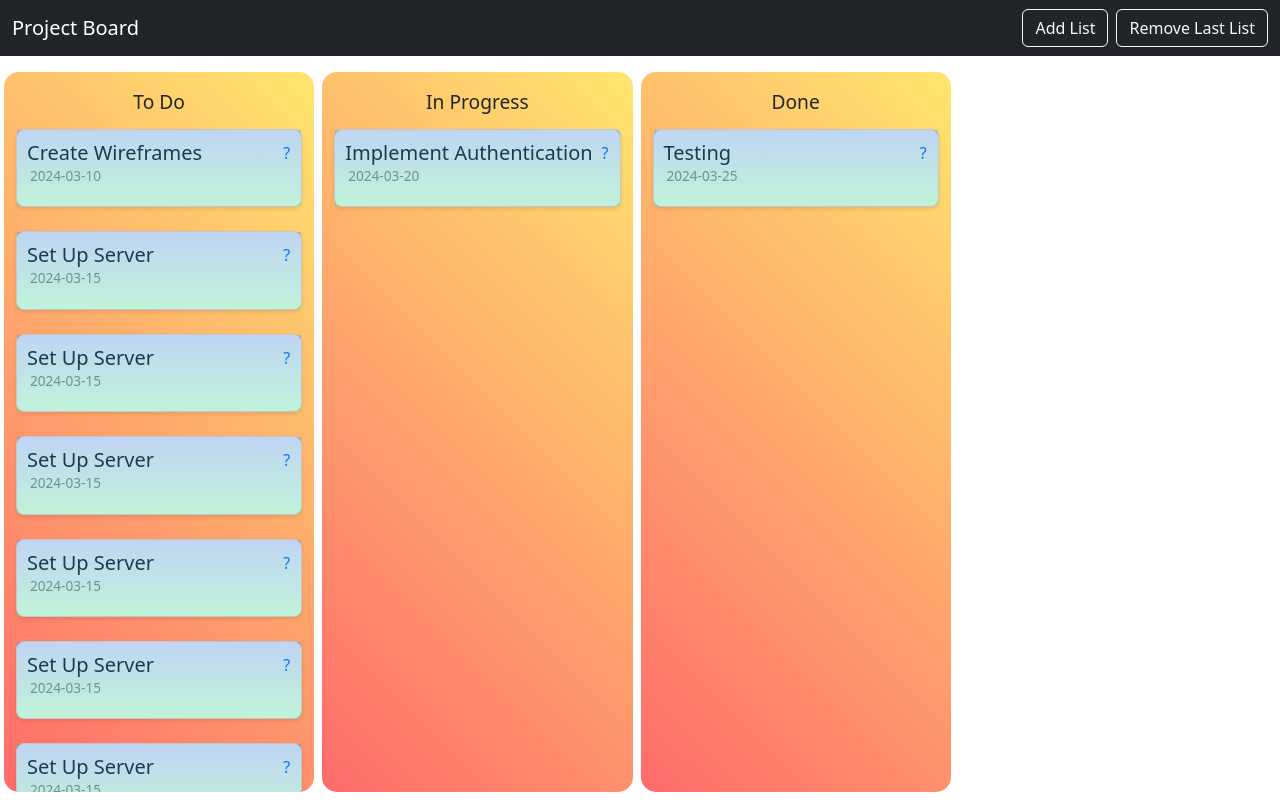
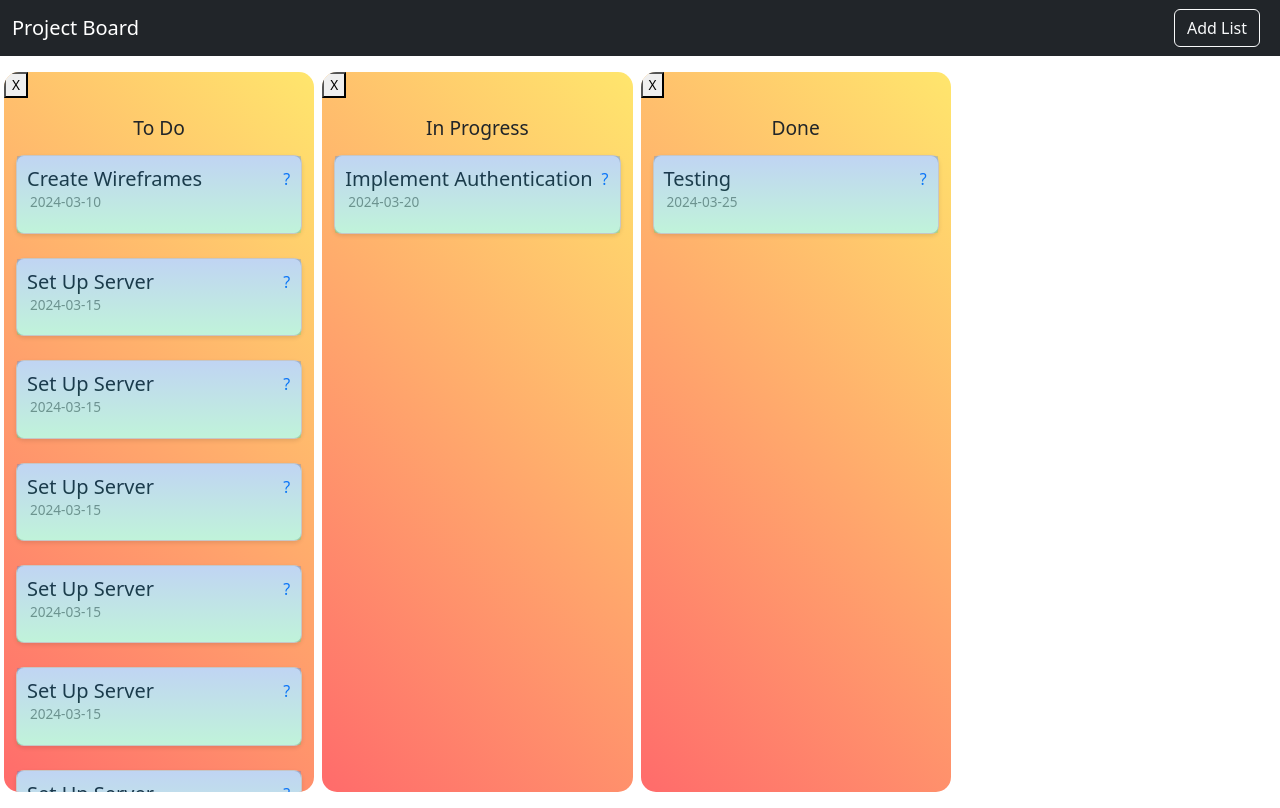
Before and after one commit to SarahCallesDeveloper/BoardTaskMaster, a React (Vite) app in the folder Board_Organizer/: page / in a window 1280 px wide. Built offline with nearby package versions, Linux system fonts and the light colour scheme.

Commit message:
added abutton to delete lists and create new ones, and a confirmation popup message

```diff
--- a/Board_Organizer/src/Components/Board.jsx
+++ b/Board_Organizer/src/Components/Board.jsx
@@ -1,47 +1,85 @@
 import React, { useState } from 'react';
+import { Droppable, DragDropContext } from 'react-beautiful-dnd';
 import { List } from "./list";
-import jsonList from "../listTest.json";
 
 export function Board({ boardData }) {
   const { id, lists: initialLists, name } = boardData;
   const [lists, setLists] = useState(initialLists);
 
-  // Function to add a new list
   const handleAddList = () => {
     const newList = {
-      id: Math.random().toString(36).substr(2, 9), // Generate a random id for the new list
-      name: `List ${lists.length + 1}`, // Example name for the new list
-      cards: [] // Example initial cards for the new list
+      id: Math.random().toString(36).substr(2, 9),
+      name: `List ${lists.length + 1}`,
+      cards: []
     };
     setLists(prevLists => [...prevLists, newList]);
   };
 
-  // Function to remove a list by id
   const handleRemoveList = (id) => {
     setLists(prevLists => prevLists.filter(list => list.id !== id));
   };
 
+  const handleDragEnd = (result) => {
+    const { source, destination } = result;
+    // Check if the drag ended outside the droppable area or if the position hasn't changed
+    if (!destination || (source.droppableId === destination.droppableId && source.index === destination.index)) {
+      return;
+    }
+
+    // Find the source and destination lists
+    const sourceList = lists.find(list => list.id === source.droppableId);
+    const destinationList = lists.find(list => list.id === destination.droppableId);
+
+    // Find the dragged card
+    const draggedCard = sourceList.cards[source.index];
+
+    // Remove the card from the source list
+    const updatedSourceCards = [...sourceList.cards];
+    updatedSourceCards.splice(source.index, 1);
+
+    // Add the card to the destination list
+    const updatedDestinationCards = [...destinationList.cards];
+    updatedDestinationCards.splice(destination.index, 0, draggedCard);
+
+    // Update the lists with the new card positions
+    const updatedLists = lists.map(list => {
+      if (list.id === source.droppableId) {
+        return { ...list, cards: updatedSourceCards };
+      }
+      if (list.id === destination.droppableId) {
+        return { ...list, cards: updatedDestinationCards };
+      }
+      return list;
+    });
+
+    // Update the state with the new lists
+    setLists(updatedLists);
+  };
+
   return (
+    <DragDropContext onDragEnd={handleDragEnd}>
       <div>
         <nav className="navbar navbar-dark bg-dark">
           <div className="container-fluid">
             <span className="navbar-brand">{name}</span>
-          <div className="d-flex">
             <button className="btn btn-outline-light me-2" onClick={handleAddList}>Add List</button>
-            {/* Example button to remove a list, replace with your desired UI */}
-            <button className="btn btn-outline-light" onClick={() => handleRemoveList(lists[lists.length - 1].id)}>Remove Last List</button>
-          </div>
           </div>
         </nav>
         <div className="container-fluid py-3" style={{ overflowX: 'auto', overflowY: 'hidden' }}>
           <div className="board row row-cols-auto flex-nowrap" style={{ marginRight: '-5px' }}>
-          {lists.map(list => (
-            <div className="col-3 px-1" key={list.id} style={{ minWidth: '300px' }}>
-              <List list={list} />
+            {lists.map((list, index) => (
+              <Droppable droppableId={list.id} key={list.id}>
+                {(provided) => (
+                  <div ref={provided.innerRef} {...provided.droppableProps} className="col-3 px-1">
+                    <List list={list} onRemove={() => handleRemoveList(list.id)} />
+                    {provided.placeholder}
                   </div>
+                )}
+              </Droppable>
             ))}
           </div>
         </div>
       </div>
+    </DragDropContext>
   );
 }
--- a/Board_Organizer/src/Components/list.jsx
+++ b/Board_Organizer/src/Components/list.jsx
@@ -4,11 +4,18 @@ import { Card } from './card'; // Assuming you have a Card component
 import '../Styling/CssList.css';
 import "../Styling/CssScrollbar.css"
 
-export function List({ list }) {
+export function List({ list,onRemove }) {
   const { id, name, cards } = list;
   const [updatedCards, setUpdatedCards] = useState(cards);
 
   // Function to handle editing of a card
+
+  const handleRemove = () => {
+    const confirmation = window.confirm("Are you sure you want to remove this list?");
+    if (confirmation) {
+      onRemove(list.id);
+    }
+  };
   const handleEdit = (id, editedTitle, editedDescription, editedDueDate, editedTags, editedAssignedMembers) => {
     // Find the card with the given id
     const updatedCardIndex = updatedCards.findIndex(card => card.id === id);
@@ -45,6 +52,7 @@ export function List({ list }) {
           {(provided, snapshot) => (
             <div ref={provided.innerRef} {...provided.droppableProps}>
               <div className="list" id={id}>
+                 <button onClick={handleRemove}>X</button>
                 <h2 className="mt-2 mb-3" style={{ textAlign: 'center', fontSize: '1.2rem', paddingTop: '10px', margin: '0' }}>{name}</h2>
                 <div className="row row-cols-1 row-cols-md-1 g-1">
                   {updatedCards.map((card, index) => (
```
Lines whose indentation alone changed are shown as unchanged.
